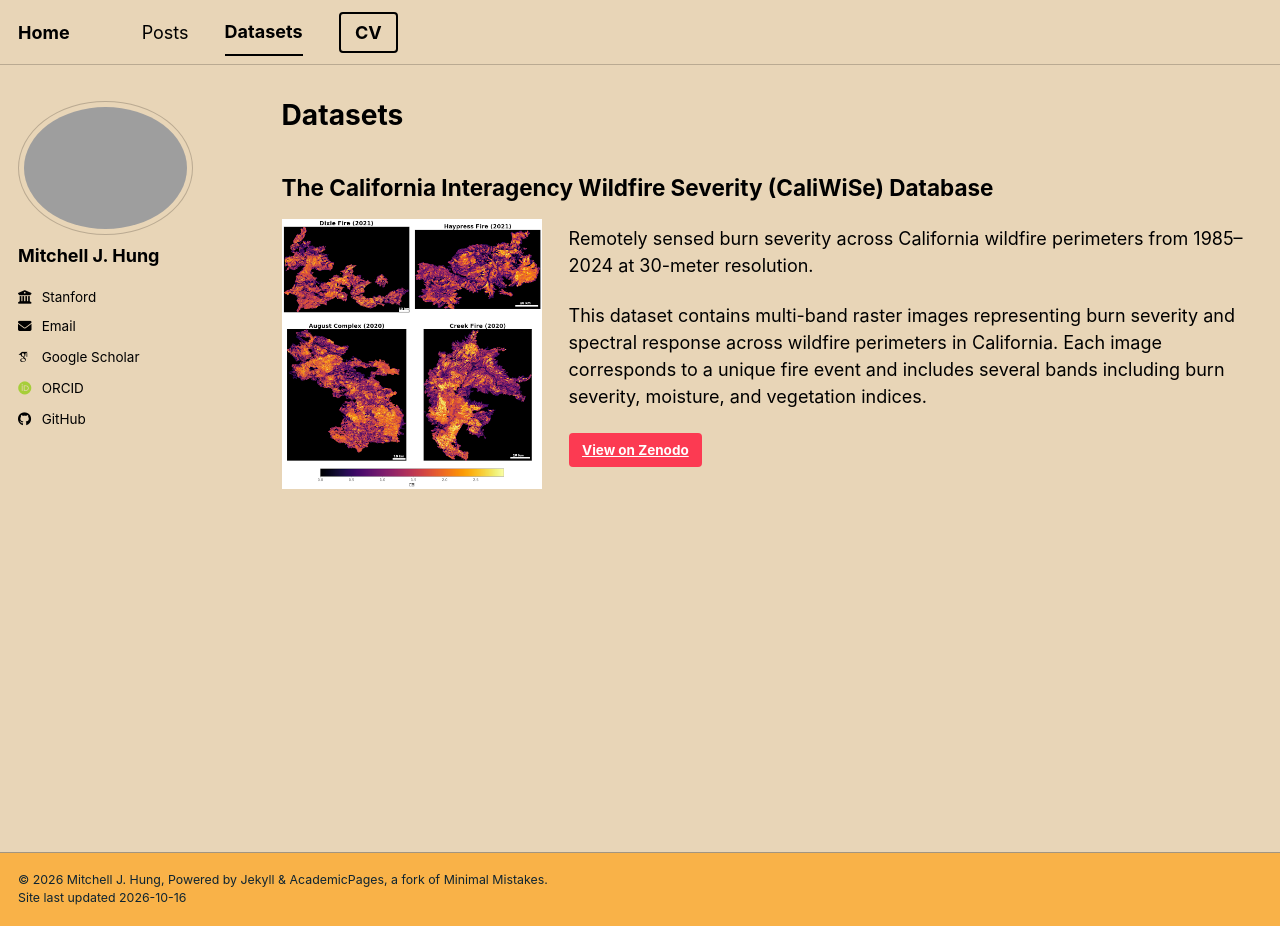
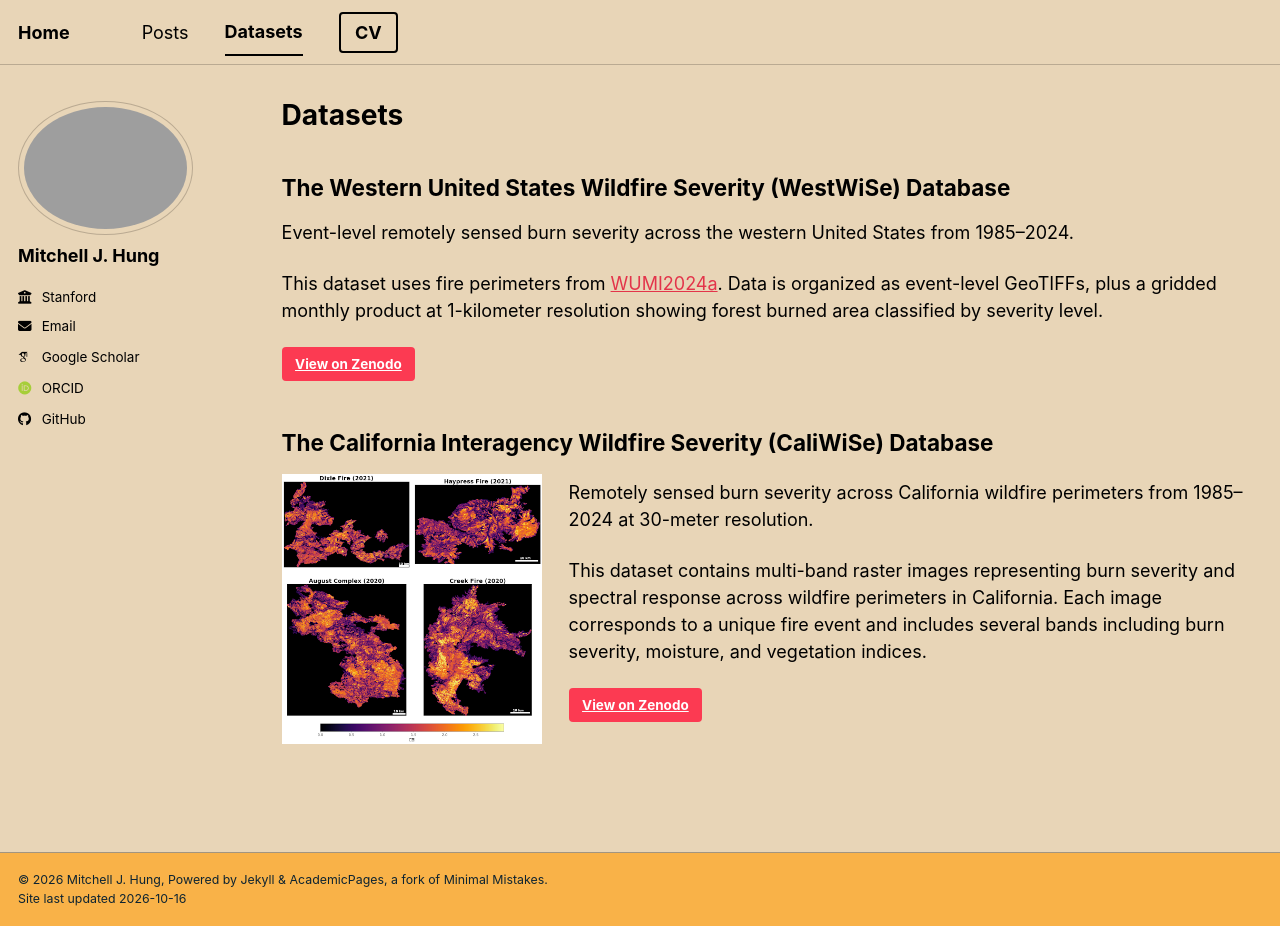
Before and after one commit to mitchhung/personalweb, a Jekyll site: the page built from _pages/datasets.md, in a window 1280 px wide and 926 px high. Built offline with Jekyll 4.4.1, drawn with Linux system fonts in a browser that asks for light colours; some web fonts are replaced; a script bundle is joined from its source files by our own code; library files that are not in the unit come from our copies.

Commit message:
add westwise

```diff
--- a/_pages/datasets.md
+++ b/_pages/datasets.md
@@ -4,6 +4,14 @@ title: "Datasets"
 permalink: /datasets/
 author_profile: true
 ---
+
+## The Western United States Wildfire Severity (WestWiSe) Database
+
+Event-level remotely sensed burn severity across the western United States from 1985–2024.
+
+This dataset uses fire perimeters from [WUMI2024a](https://datadryad.org/dataset/doi:10.5061/dryad.63xsj3vd4). Data is organized as event-level GeoTIFFs, plus a gridded monthly product at 1-kilometer resolution showing forest burned area classified by severity level.
+
+[View on Zenodo](https://zenodo.org/records/23171832){: .btn .btn--primary}
 
 ## The California Interagency Wildfire Severity (CaliWiSe) Database
 
```
